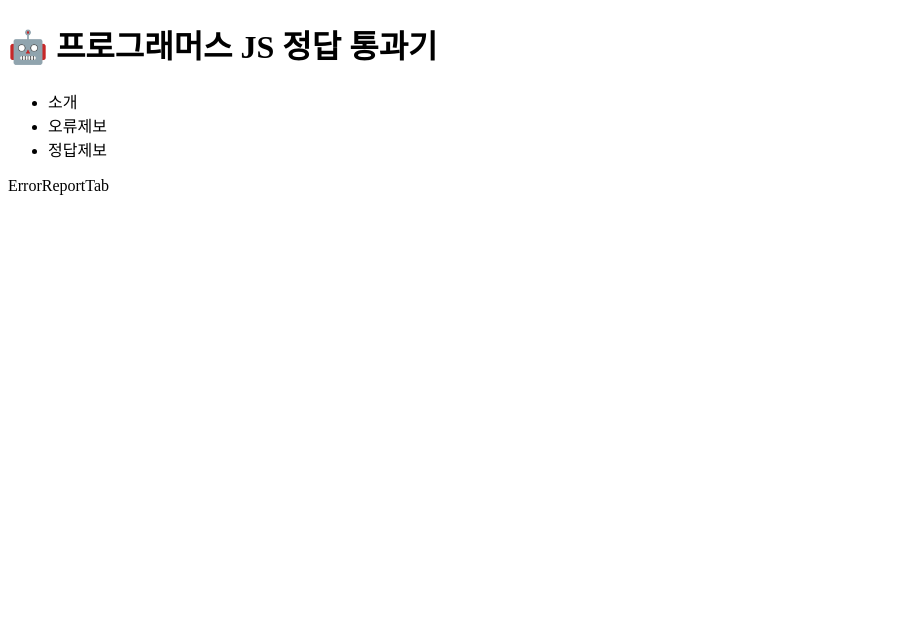
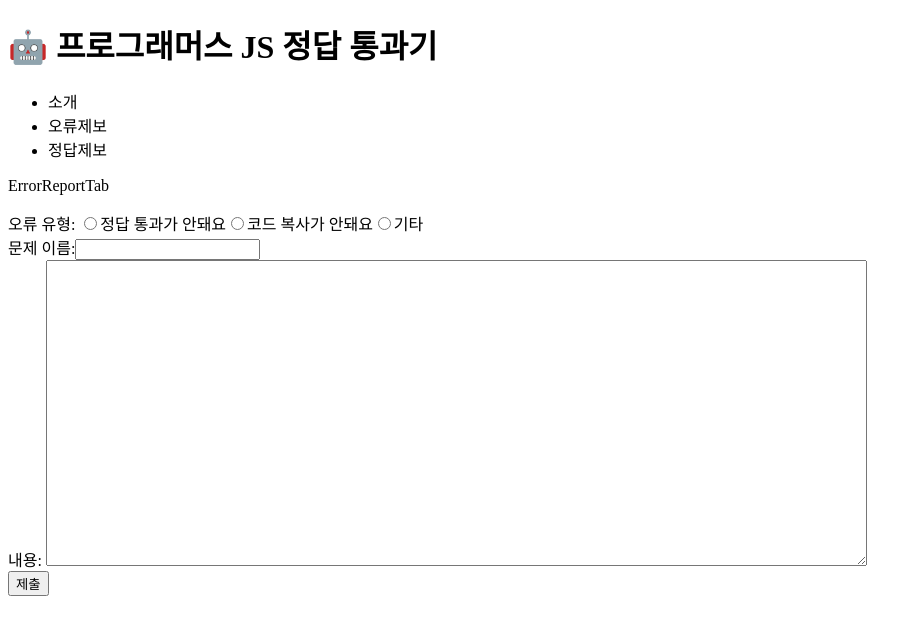
Before and after one commit to JCTG-JavaScript-Coding-Test-Group/SolutionBankWebsite, a React (Create React App) app: page / in a window 1280 px wide. Both pictures are taken after a click on the item "오류제보". Shown: the top 634 px of the page, without its empty margins (0-922 px from the left). Built offline with nearby package versions, Linux system fonts and the light colour scheme.

Commit message:
feat: 정답제보, 오류제보 레이아웃 구현

```diff
--- a/src/App.js
+++ b/src/App.js
@@ -1,11 +1,11 @@
-import NavigationTab from "./Components/TabNavigation/TabNavigation";
+import TabNavigation from "./Components/TabNavigation/TabNavigation";
 import ContentsSection from "./Components/ContentsSection/ContentsSection";
 
 export default function App() {
   return (
     <>
       <h1>🤖 프로그래머스 JS 정답 통과기</h1>
-      <NavigationTab />
+      <TabNavigation />
       <ContentsSection />
     </>
   );
--- /dev/null
+++ b/src/Components/ContentsSection/CommonComponents/QuestionNameInput.js
@@ -0,0 +1,13 @@
+export default function QuestionNameSection() {
+  return (
+    <div className="questionNameSection">
+      <span>문제 이름:</span>
+      <input list="questionName" name="question" />
+      <datalist id="questionName">
+        <option value="1번문제" />
+        <option value="2번문제" />
+        <option value="3번문제" />
+      </datalist>
+    </div>
+  );
+}
--- /dev/null
+++ b/src/Components/ContentsSection/CommonComponents/SubmitButton.js
@@ -0,0 +1,7 @@
+export default function SubmitButton() {
+  return (
+    <div className="SubmitButton">
+      <button id="submitBtn">제출</button>
+    </div>
+  );
+}
--- /dev/null
+++ b/src/Components/ContentsSection/ErrorReport/Components/ErrorCategoryInput.js
@@ -0,0 +1,15 @@
+export default function ErrorCategoryInput() {
+  return (
+    <div className="errorCategoryinput">
+      <span>오류 유형: </span>
+      <input type="radio" id="errorCategory0" name="errorCategory" value="email" />
+      <label htmlFor="errorCategory0">정답 통과가 안돼요</label>
+
+      <input type="radio" id="errorCategory1" name="errorCategory" value="phone" />
+      <label htmlFor="errorCategory1">코드 복사가 안돼요</label>
+
+      <input type="radio" id="errorCategory2" name="errorCategory" value="mail" />
+      <label htmlFor="errorCategory2">기타</label>
+    </div>
+  );
+}
--- /dev/null
+++ b/src/Components/ContentsSection/ErrorReport/Components/ErrorDetailInput.js
@@ -0,0 +1,8 @@
+export default function ErrorDetailInput() {
+  return (
+    <div className="ErrorDetailInput">
+      <span>내용: </span>
+      <textarea rows="20" cols="100"></textarea>
+    </div>
+  );
+}
--- a/src/Components/ContentsSection/ErrorReport/ErrorReportTab.js
+++ b/src/Components/ContentsSection/ErrorReport/ErrorReportTab.js
@@ -1,8 +1,16 @@
+import ErrorCategoryInput from "./Components/ErrorCategoryInput";
+import QuestionNameInput from "../CommonComponents/QuestionNameInput";
+import ErrorDetailInput from "./Components/ErrorDetailInput";
+import SubmitButton from "../CommonComponents/SubmitButton";
+
 export default function ErrorReportTab() {
   return (
     <div className="ErrorReportTab">
       <p>ErrorReportTab</p>
-      {/* ErrorReportTab content will go here */}
+      <ErrorCategoryInput />
+      <QuestionNameInput />
+      <ErrorDetailInput />
+      <SubmitButton />
     </div>
   );
 }
--- /dev/null
+++ b/src/Components/ContentsSection/SolutionReport/Components/GitHubLogin.js
@@ -0,0 +1,8 @@
+export default function GitHubLogin() {
+  return (
+    <div className="gitHubLogin">
+      <span>기여자 등록: </span>
+      <button id="gitHubLoginBtn">GitHub 로그인</button>
+    </div>
+  );
+}
--- /dev/null
+++ b/src/Components/ContentsSection/SolutionReport/Components/SolutionCodeInput.js
@@ -0,0 +1,8 @@
+export default function SolutionCodeInput() {
+  return (
+    <div className="SolutionCodeInput">
+      <span>정답 코드: </span>
+      <textarea rows="20" cols="100"></textarea>
+    </div>
+  );
+}
--- a/src/Components/ContentsSection/SolutionReport/SolutionReportTab.js
+++ b/src/Components/ContentsSection/SolutionReport/SolutionReportTab.js
@@ -1,8 +1,16 @@
+import QuestionNameInput from "../CommonComponents/QuestionNameInput";
+import GitHubLogin from "./Components/GitHubLogin";
+import SolutionCodeInput from "./Components/SolutionCodeInput";
+import SubmitButton from "../CommonComponents/SubmitButton";
+
 export default function SolutionReportTab() {
   return (
     <div className="SolutionReportTab">
       <p>SolutionReportTab</p>
-      {/* SolutionReportTab content will go here */}
+      <QuestionNameInput />
+      <GitHubLogin />
+      <SolutionCodeInput />
+      <SubmitButton />
     </div>
   );
 }
--- a/src/Components/TabNavigation/TabNavigation.js
+++ b/src/Components/TabNavigation/TabNavigation.js
@@ -1,7 +1,7 @@
 import { useSetRecoilState } from "recoil";
 import { tabNoState } from "../../recoil/atom";
 
-export default function NavigationTab() {
+export default function TabNavigation() {
   const setTabNo = useSetRecoilState(tabNoState);
 
   function tabClicked(e) {
```
